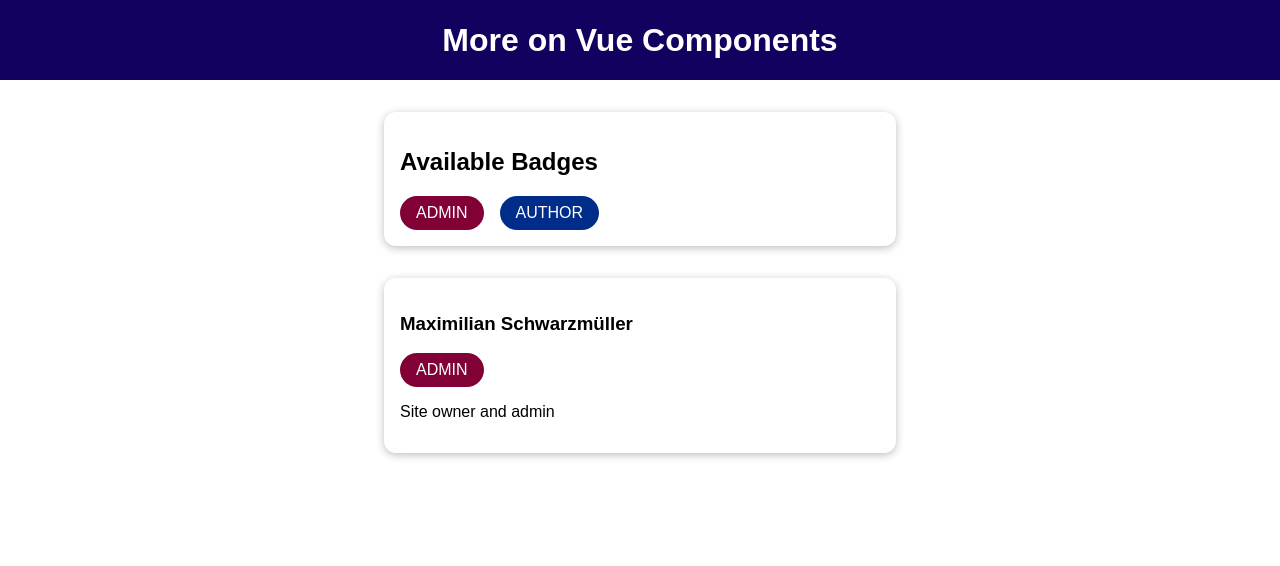
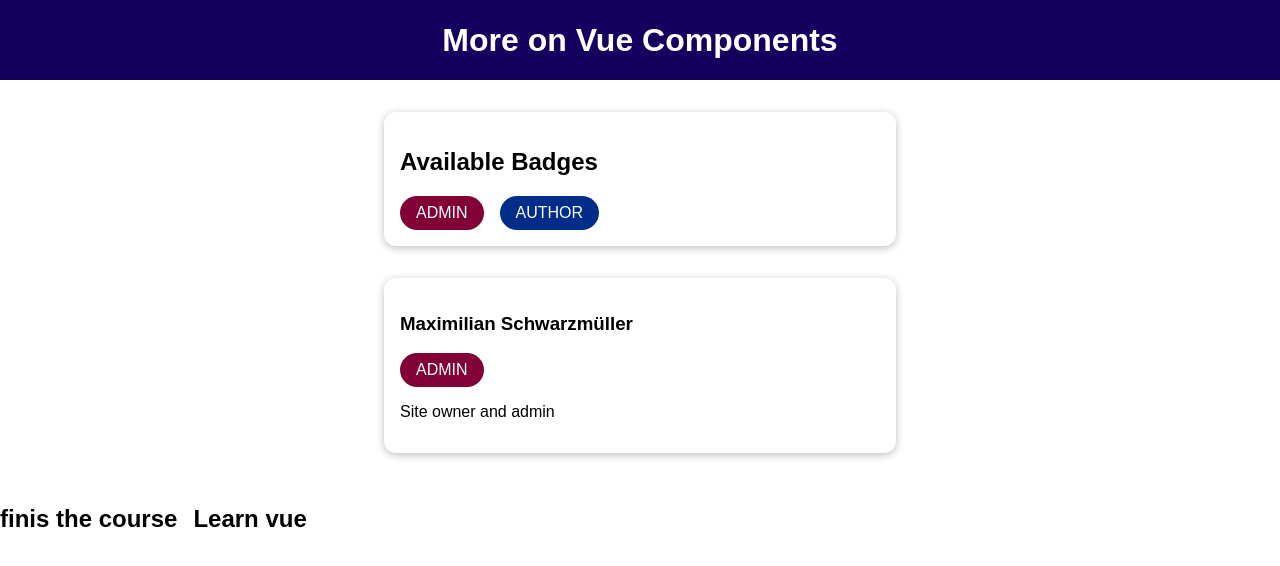
Before and after one commit to lemanfoetra/VUE-03-diving-deeper-into-component, a Vue app: page / in a window 1280 px wide. Shown: the top 566 px of the page. Built offline with nearby package versions, Linux system fonts and the light colour scheme.

Commit message:
Scoped Slog - Passing data ke pemanggil slot

```diff
--- a/src/App.vue
+++ b/src/App.vue
@@ -3,6 +3,11 @@
     <TheHeader></TheHeader>
     <badge-list></badge-list>
     <user-info :full-name="activeUser.name" :info-text="activeUser.description" :role="activeUser.role"></user-info>
+    <course-goal>
+      <template v-slot:default="slotProps">
+        <h2>{{ slotProps['item'] }}</h2>
+      </template>
+    </course-goal>
   </div>
 </template>
 
@@ -10,12 +15,14 @@
 import TheHeader from './components/TheHeader.vue';
 import UserInfo from './components/UserInfo.vue'
 import BadgeList from './components/BadgeList.vue';
+import CourseGoal from './components/CourseGoals.vue'
 
 export default {
   components: {
     TheHeader,
     UserInfo,
     BadgeList,
+    CourseGoal
   },
   data() {
     return {
--- /dev/null
+++ b/src/components/CourseGoals.vue
@@ -0,0 +1,17 @@
+<template>
+  <ul>
+    <li v-for="goal in goals" :key="goal">
+      <slot :item="goal"></slot>
+    </li>
+  </ul>
+</template>
+
+<script>
+export default {
+  data() {
+    return {
+      goals: ['finis the course', 'Learn vue']
+    }
+  }
+};
+</script>
```
